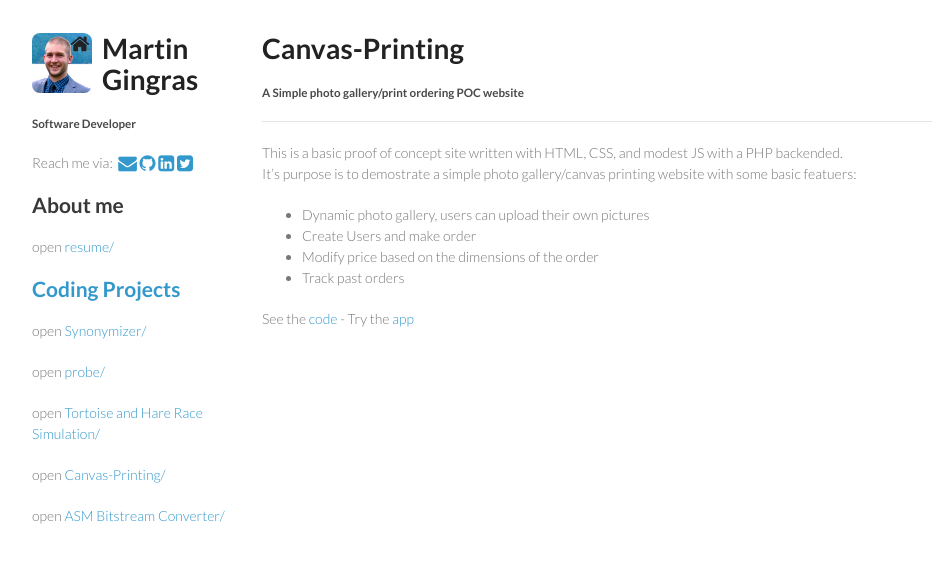
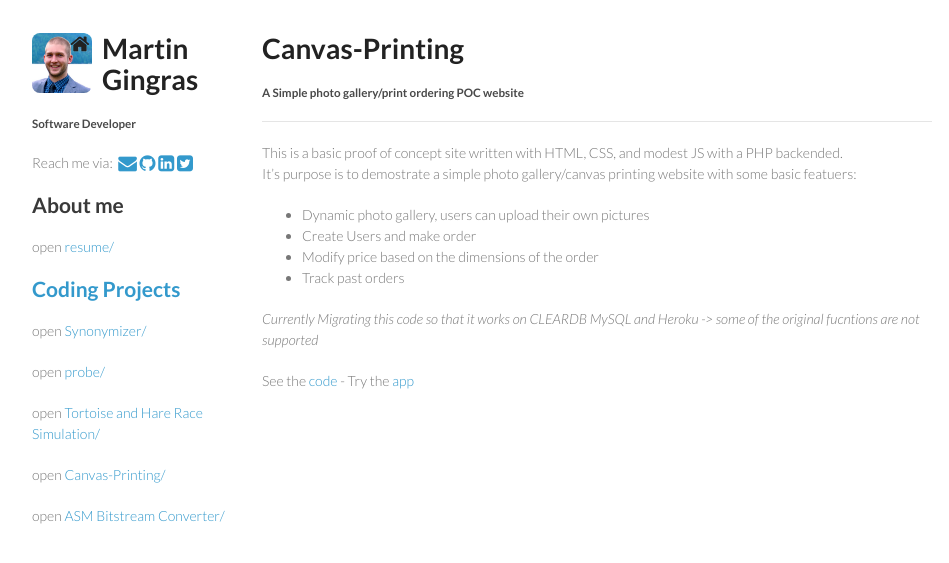
Before and after one commit to mgingras/The-old-mgingras.ca, a Jekyll site: the page built from _posts/2013-05-20-CanvasPrinting.md, in a window 1280 px wide. Shown: the top 563 px of the page, without its empty margins (158-1107 px from the left). Built offline with Jekyll 4.4.1, drawn with Linux system fonts in a browser that asks for light colours; Markdown is read by kramdown in place of the engine named in the settings.

Commit message:
updated canvas printing app description

```diff
--- a/_posts/2013-05-20-CanvasPrinting.md
+++ b/_posts/2013-05-20-CanvasPrinting.md
@@ -17,4 +17,6 @@ It's purpose is to demostrate a simple photo gallery/canvas printing website wit
 - Modify price based on the dimensions of the order
 - Track past orders
 
+*Currently Migrating this code so that it works on CLEARDB MySQL and Heroku -> some of the original fucntions are not supported*
+
 See the [code](https://github.com/mgingras/Canvas-Printing/) - Try the [app](http://mgprinting.herokuapp.com/)
```
